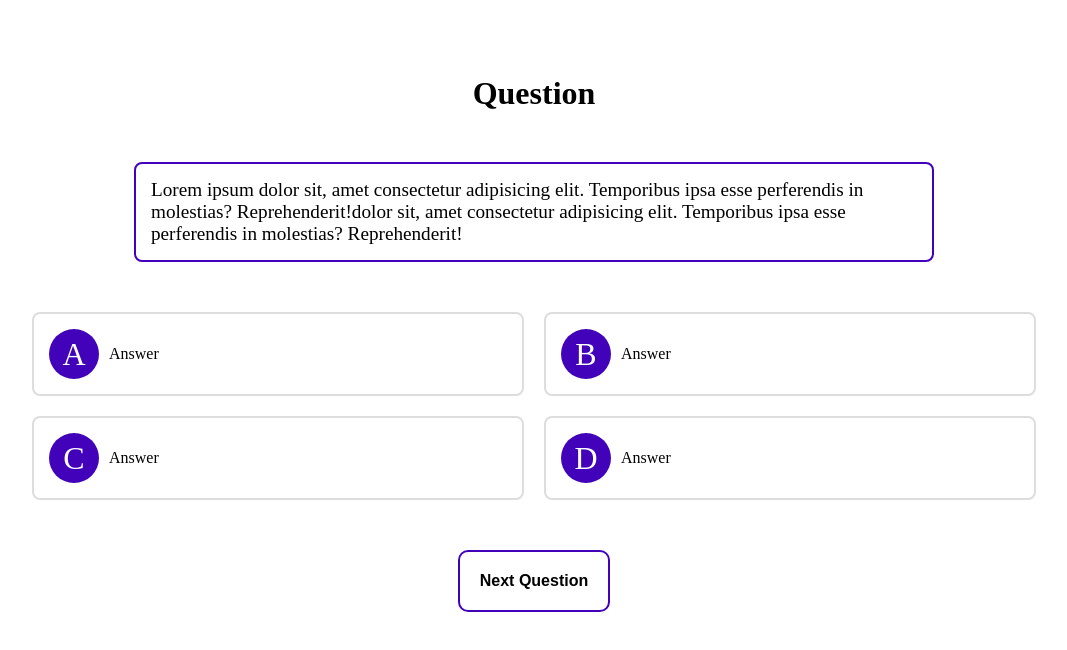
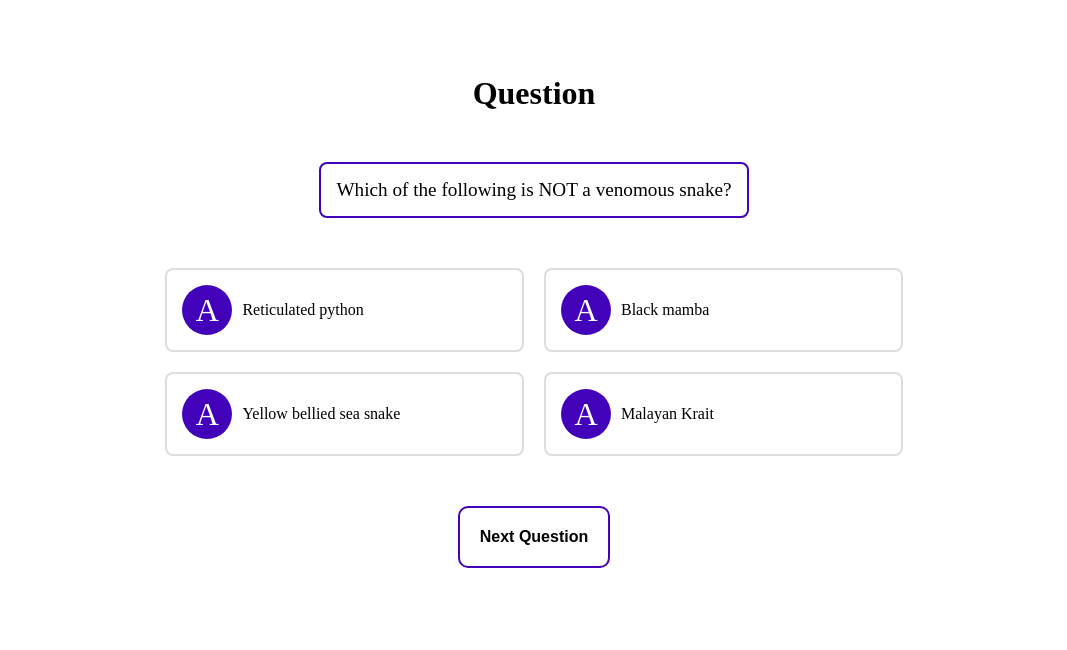
Before and after one commit to Chupacabra44/my-react-quiz, a React (Create React App) app: page / in a window 1280 px wide. Shown: the top 650 px of the page, without its empty margins (106-1173 px from the left). Built offline with nearby package versions, Linux system fonts and the light colour scheme.

Commit message:
shuffle answers and cerating logic in Quiz.jsx

```diff
--- a/src/App.js
+++ b/src/App.js
@@ -1,41 +1,10 @@
+import Quiz from "./components/Quiz";
+
 const App = () => {
   return (
     <div className="quizWrappepr">
-      <h1>Question</h1>
-      <div className="questions">
-        <div className="question">
-          <span>
-            Lorem ipsum dolor sit, amet consectetur adipisicing elit. Temporibus
-            ipsa esse perferendis in molestias? Reprehenderit!dolor sit, amet
-            consectetur adipisicing elit. Temporibus ipsa esse perferendis in
-            molestias? Reprehenderit!
-          </span>
-        </div>
-      </div>
-
-      <div className="answers">
-        <div className="answer">
-          <span>A</span>
-          <span>Answer</span>
-        </div>
-        <div className="answer">
-          <span>B</span>
-          <span>Answer</span>
-        </div>
-        <div className="answer">
-          <span>C</span>
-          <span>Answer</span>
-        </div>
-        <div className="answer">
-          <span>D</span>
-          <span>Answer</span>
-        </div>
-      </div>
-      <div className="btnWrapper">
-        <button>Next Question</button>
-      </div>
+      <Quiz />
     </div>
   );
 };
-
 export default App;
--- a/src/components/Answers.jsx
+++ b/src/components/Answers.jsx
@@ -1,5 +1,16 @@
-const Answers = () => {
-  return <div>Answers</div>;
+const Answers = ({ shuffledAnswers }) => {
+  return (
+    <div>
+      <div className="answers">
+        {shuffledAnswers.map((answer, index) => (
+          <div key={index} className="answer">
+            <span>A</span>
+            <span>{answer}</span>
+          </div>
+        ))}
+      </div>
+    </div>
+  );
 };
 
 export default Answers;
--- a/src/components/Question.jsx
+++ b/src/components/Question.jsx
@@ -1,5 +1,11 @@
-const Question = () => {
-  return <div>Question</div>;
+const Question = ({ currentQuestion }) => {
+  return (
+    <div className="questions">
+      <div className="question">
+        <span>{currentQuestion.question}</span>
+      </div>
+    </div>
+  );
 };
 
 export default Question;
--- a/src/components/Quiz.jsx
+++ b/src/components/Quiz.jsx
@@ -1,7 +1,47 @@
-import React from "react";
+import { useState, useEffect } from "react";
+import Answers from "./Answers";
+import Question from "./Question";
+import { data } from "../data";
 
 const Quiz = () => {
-  return <div>Quiz</div>;
+  const [currentIndex, setCurrentIndex] = useState(0);
+  const [shuffledAnswers, setShuffledAnswers] = useState([]);
+  const currentQuestion = data[currentIndex];
+
+  const shuffleAnswers = (answers) => {
+    const newAnswers = [...answers];
+    for (let i = newAnswers.length - 1; i > 0; i--) {
+      const j = Math.floor(Math.random() * (i + 1));
+      [newAnswers[i], newAnswers[j]] = [newAnswers[j], newAnswers[i]];
+    }
+    return newAnswers;
+  };
+
+  useEffect(() => {
+    if (!currentQuestion) return;
+
+    const answers = [
+      ...currentQuestion.incorrect_answers,
+      currentQuestion.correct_answer,
+    ];
+    setShuffledAnswers(shuffleAnswers(answers));
+  }, [currentQuestion]);
+
+  return (
+    <>
+      <h1>Question</h1>
+      <Question currentQuestion={currentQuestion} />
+      <Answers shuffledAnswers={shuffledAnswers} />
+      <div className="btnWrapper">
+        <button
+          onClick={() => setCurrentIndex((prev) => prev + 1)}
+          disabled={currentIndex >= data.length - 1}
+        >
+          Next Question
+        </button>
+      </div>
+    </>
+  );
 };
 
 export default Quiz;
--- a/src/data.js
+++ b/src/data.js
@@ -1,5 +1,4 @@
-export const data = {
-  results: [
+export const data = [
   {
     question: "Which of the following is NOT a venomous snake?",
     correct_answer: "Reticulated python",
@@ -21,13 +20,12 @@ export const data = {
   },
   {
     question:
-        "&quot;Decapods&quot; are an order of ten-footed crustaceans.  Which of these are NOT decapods?",
+      "Decapods are an order of ten-footed crustaceans.  Which of these are NOT decapods?",
     correct_answer: "Krill",
     incorrect_answers: ["Lobsters", "Shrimp", "Crabs"],
   },
   {
-      question:
-        "The now extinct species &quot;Thylacine&quot; was native to where?",
+    question: "The now extinct species Thylacine was native to where?",
     correct_answer: "Tasmania, Australia",
     incorrect_answers: [
       "Baluchistan, Pakistan",
@@ -67,5 +65,4 @@ export const data = {
     correct_answer: "Mischief",
     incorrect_answers: ["Pack", "Race", "Drift"],
   },
-  ],
-};
+];
```
Lines whose indentation alone changed are shown as unchanged.
